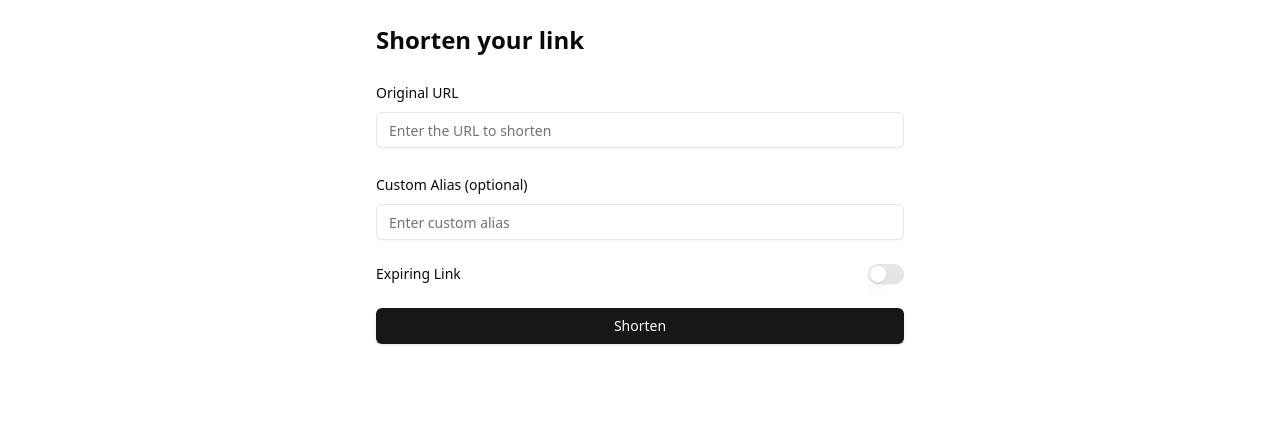
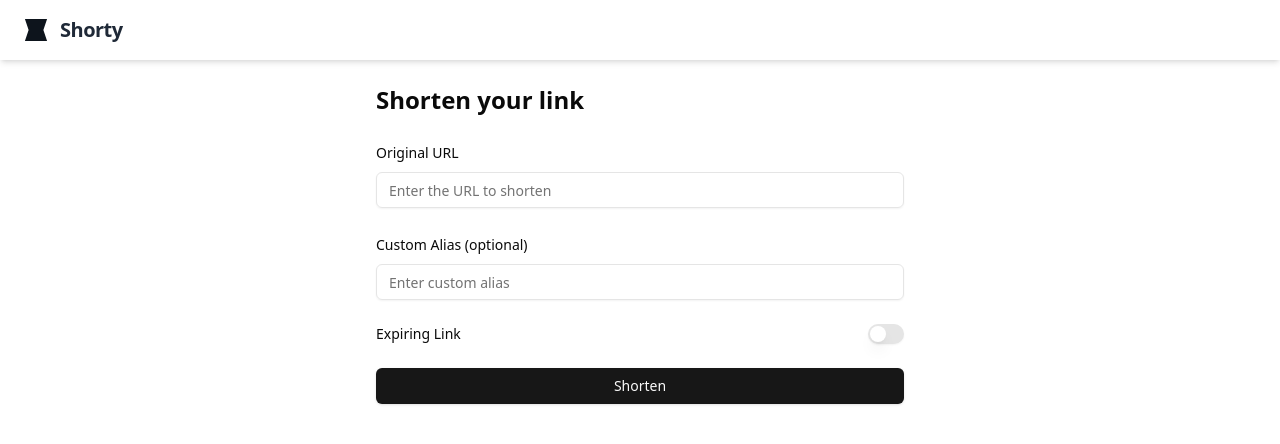
Before and after one commit to ganbnuray/shorty-url-shortener, a React (Vite) app in the folder frontend/: page / in a window 1280 px wide. Shown: the top 444 px of the page. Built offline with nearby package versions, Linux system fonts and the light colour scheme.

Commit message:
feat: simple navbar

```diff
--- a/frontend/src/App.tsx
+++ b/frontend/src/App.tsx
@@ -1,7 +1,9 @@
 import UrlShortenerForm from "./components/ui/UrlShortenerForm";
+import NavBar from "./components/ui/navbar";
 export default function App() {
   return (
     <>
+      <NavBar />
       <UrlShortenerForm />
     </>
   );
--- /dev/null
+++ b/frontend/src/components/ui/NavBar.tsx
@@ -0,0 +1,14 @@
+export default function NavBar() {
+  return (
+    <nav className="w-full bg-white shadow-md px-6 py-4 flex items-center justify-between">
+      <div className="flex items-center space-x-3">
+        <img src="/logo.svg" alt="Shorty Logo" className="h-6 w-6" />
+        <span className="text-xl font-bold text-gray-800 tracking-tight">
+          Shorty
+        </span>
+      </div>
+
+      {/* Future nav items here */}
+    </nav>
+  );
+}
```
Also changed, not shown: frontend/public/logo.svg (added).
